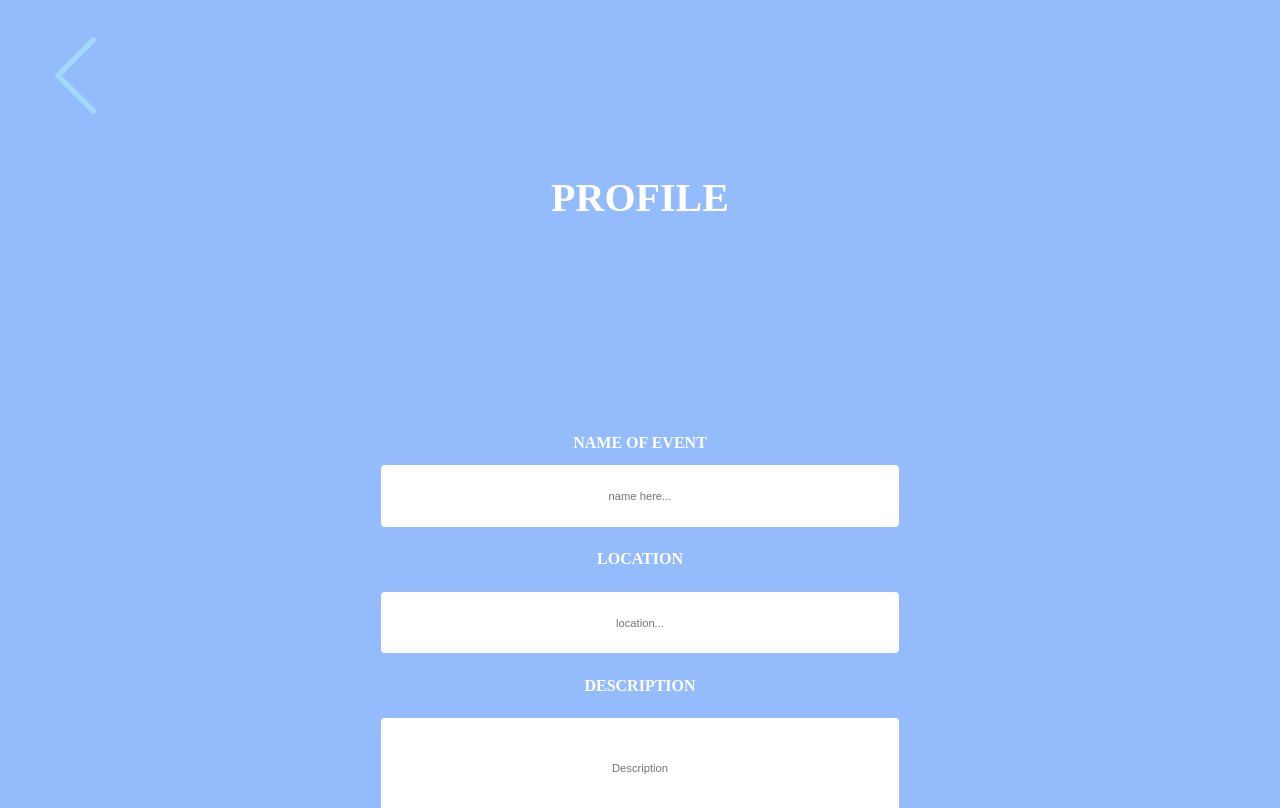
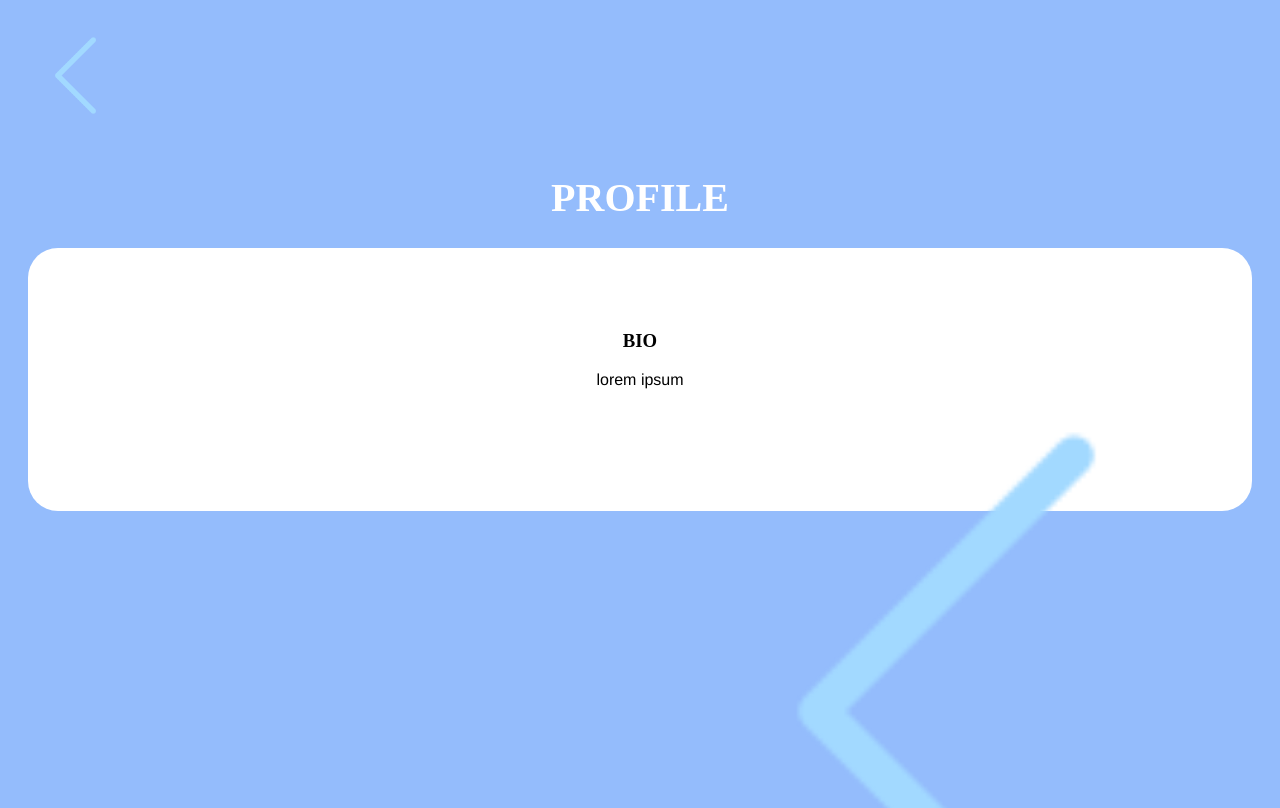
Before and after one commit to EmilyAShaw/crowd, a website: page public_html/profile.html in a window 1280 px wide. Drawn offline with Linux system fonts and the light colour scheme.

Commit message:
push unfinsihed profile html page

```diff
--- a/public_html/coloredBackground.css
+++ b/public_html/coloredBackground.css
@@ -48,6 +48,9 @@ input{
     padding:2% 15% 2% 15%;
     text-align: center;
 }
+#bio{
+    text-align: right;
+}
 #singleForm{
     padding:10px;
 
@@ -76,7 +79,7 @@ input{
     margin-left: 20px;
     margin-right: 20px;
     padding-top: 5%;
-    margin-bottom: 10px;
+    margin-bottom: 10spx;
 
 }
 
--- a/public_html/profile.html
+++ b/public_html/profile.html
@@ -17,27 +17,13 @@ and open the template in the editor.
 
                <h1> PROFILE</h1>
 
-            <div id ="HomeButtons">
+       <div id = "singularEvent">
+    <h3>BIO</h3>
+ <div id = "bio"><p>lorem ipsum</p><img src="images/backArrowBlue.png" alt="logo" style="width:50%;height:50%;" ></div>
 
-                 <div id = "SignUp">
+</div>
 
-                     <div id ="singleForm">
-                        <h2>NAME OF EVENT</h2>
-                        <input type="text" placeholder="name here..." >
-                     </div>
-                      <h2>LOCATION</h2>
-                     <div id ="singleForm">
-                     <input type="text" placeholder="location..." >
-                     </div>
-                      <h2>DESCRIPTION</h2>
-                     <div id ="singleForm">
-                     <input type="text" placeholder="Description" style = "height:50px;">
-                     </div>
-                     <div id ="submit">
-                     <button class =" button button2" onclick= addUserDocument()><a href = "#"> Submit </button>
-                     </div>
-                 </div>
-            </div>
+
 
     </body>
 </html>
```
